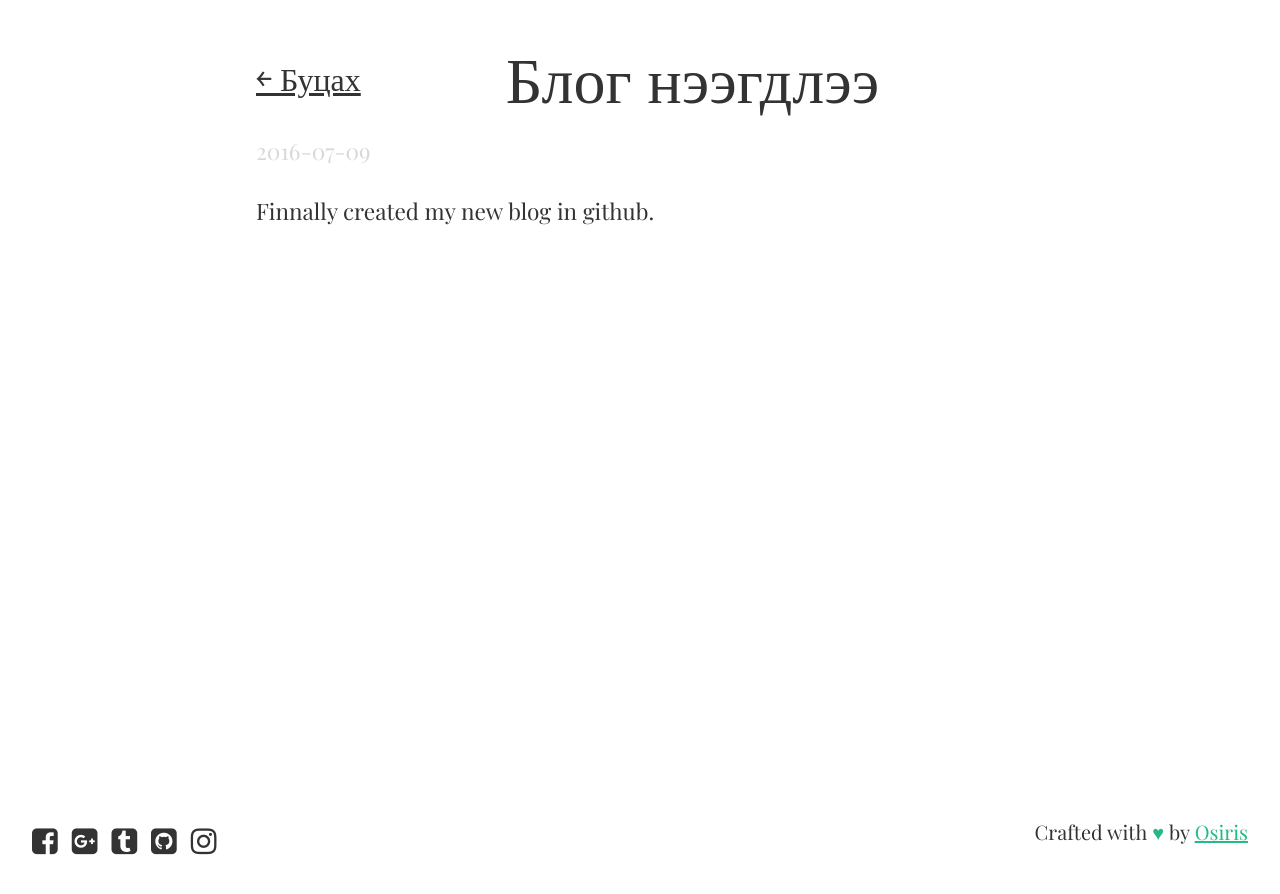
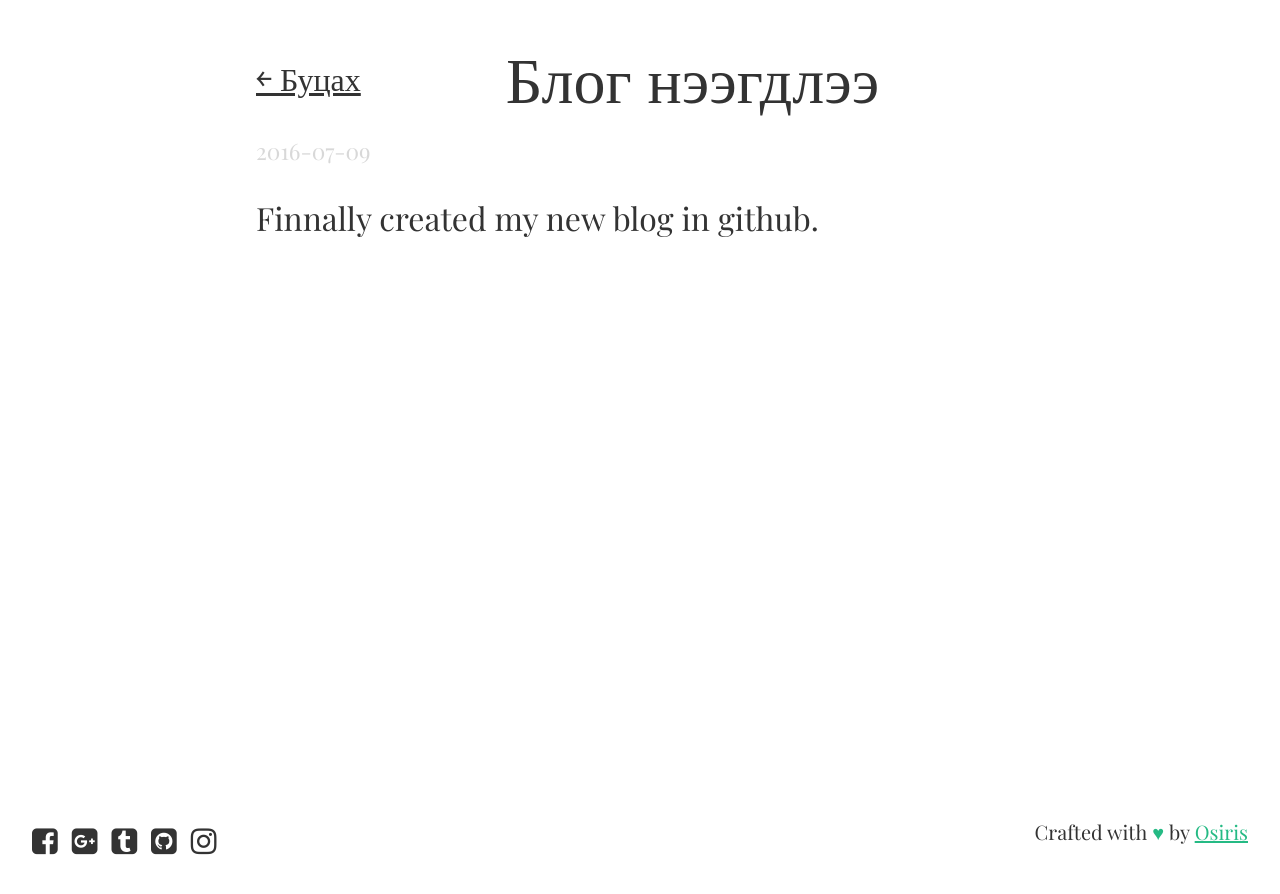
Before and after one commit to Ds3c-ctf-team/enkhee-Osiris.github.io-old, a Jekyll site: the page built from _posts/2016-07-09-blog-launched.md, in a window 1280 px wide. Shown: the top 894 px of the page. Built offline with Jekyll 4.4.1, drawn with Linux system fonts in a browser that asks for light colours; nearby versions of some CDN libraries; some web fonts are replaced.

Commit message:
Update layout

```diff
--- a/css/main.css
+++ b/css/main.css
@@ -24,7 +24,7 @@ a{
 	margin: 1.414rem 0 0.5rem;
 	font-weight: inherit;
 	line-height: 1.42;
-	font-size: 1.414rem;
+	font-size: 1.999rem;
 }
 .made-by a, a:hover{
 	color: #25ba84;
```
